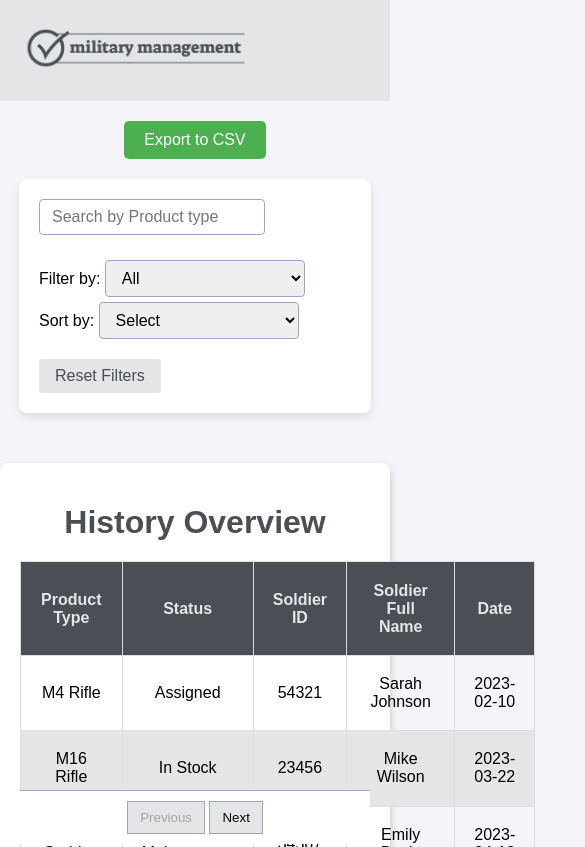
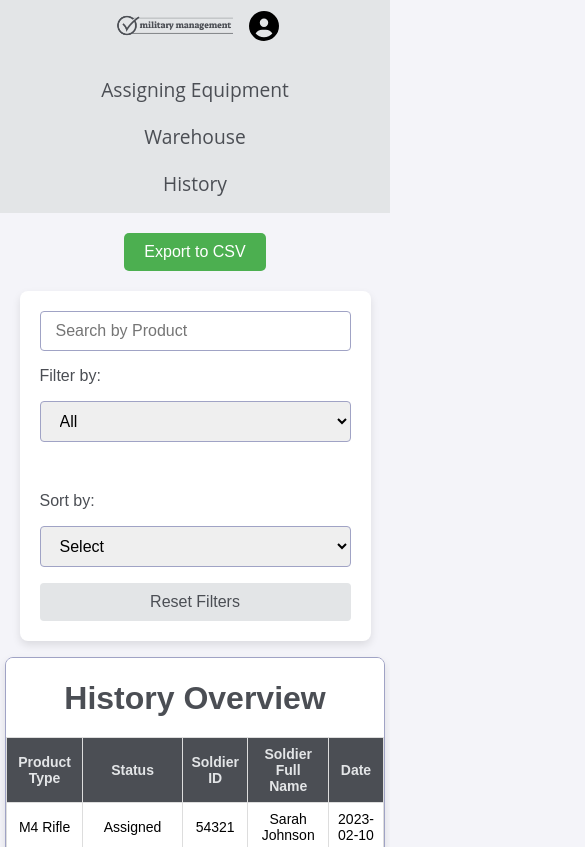
Before and after one commit to zeevjo/military-project-front, a plain HTML site: page history/history.html in a window 390 px wide. Shown: the top 847 px of the page, 585 px wide, since content can reach past the window. Drawn offline with Linux system fonts and the light colour scheme.

Commit message:
finish history responsive layout

```diff
--- a/history/history.css
+++ b/history/history.css
@@ -11,15 +11,25 @@ body {
   background-color: #f4f4f9;
   margin: 0;
   padding: 0;
-  min-height: 100vh;
-  display: flex;
-  flex-direction: column;
 }
 
 /* .filterDiv {
   display: flex;
   justify-content: center;
 } */
+
+.container {
+  height: calc(80vh - 15vh);
+  overflow-y: auto; /* Enable vertical scrolling */
+  margin: 20px auto;
+  border: 1px solid var(--gray-300);
+  border-radius: 8px;
+  background: white;
+  box-shadow: 0 4px 8px rgba(0, 0, 0, 0.1);
+  position: relative; /* To position pagination */
+  max-width: 800px;
+}
+
 #exportCSVBtn {
   background-color: #4caf50; /* Green background */
   color: white; /* White text */
@@ -46,59 +56,71 @@ body {
   border-radius: 8px;
   box-shadow: 0 4px 8px rgba(0, 0, 0, 0.1);
   margin: 1rem auto;
-  width: 80%;
+  width: 90%;
   max-width: 800px;
+  display: flex;
+  flex-wrap: wrap;
+  justify-content: space-between;
+  gap: 20px;
+  box-sizing: border-box;
 }
 
 .filterDiv {
   display: flex;
-  gap: 20px;
+  gap: 1rem;
+  align-items: center;
   flex-wrap: wrap;
+  justify-content: space-between;
+  width: 100%;
+}
+
+.filterDiv div {
+  display: flex;
   align-items: center;
+  gap: 1rem;
   justify-content: space-between;
-  width: 100%; /* Ensures it stretches to full width of the container */
+}
+
+label {
+  font-size: 1rem;
+  color: var(--gray-500);
+}
+
+#searchInput,
+#historyFilter,
+#sortSelect {
+  padding: 10px 15px;
+  font-size: 1rem;
+  border-radius: 4px;
+  border: 1px solid var(--gray-300);
+}
+#historyFilter,
+#sortSelect {
+  padding: 10px 15px;
+  font-size: 1rem;
+  border-radius: 4px;
+  border: 1px solid var(--gray-300);
+  width: 6rem;
 }
 
 #searchInput {
-  padding: 8px 12px;
-  font-size: 1rem;
-  width: 200px;
-  border-radius: 4px;
-  border: 1px solid var(--gray-300);
-}
-
-#historyFilter,
-#sortSelect {
-  padding: 8px 12px;
-  font-size: 1rem;
-  width: 200px;
-  border-radius: 4px;
-  border: 1px solid var(--gray-300);
-  margin-top: 5px;
+  max-width: 300px; /* Limits the maximum size */
+  width: 9rem;
 }
 
 .reset-button {
   background-color: var(--gray-100);
-  padding: 8px 16px;
+  color: var(--gray-500);
+  padding: 10px 20px;
+  font-size: 1rem;
+  border-radius: 4px;
   border: none;
-  border-radius: 4px;
   cursor: pointer;
-  font-size: 1rem;
-  color: var(--gray-500);
   transition: background-color 0.3s;
 }
 
 .reset-button:hover {
   background-color: var(--gray-200);
-}
-
-.container {
-  max-width: 800px;
-  margin: 50px auto;
-  padding: 20px;
-  background: #fff;
-  box-shadow: 0 4px 8px rgba(0, 0, 0, 0.2);
-  border-radius: 8px;
 }
 
 h1 {
@@ -110,17 +132,21 @@ h1 {
 table {
   width: 100%;
   border-collapse: collapse;
+  font-size: clamp(0.875rem, 2vw, 1rem);
   margin-top: 20px;
 }
 
 th,
 td {
-  padding: 1.2rem;
+  padding: clamp(0.5rem, 2vw, 1.2rem);
   text-align: center;
   border: 1px solid #ddd;
 }
 
 th {
+  position: sticky;
+  top: 0;
+  /* z-index: 1; */
   background-color: var(--gray-500);
   color: var(--gray-100);
 }
@@ -138,7 +164,6 @@ footer {
   color: var(--gray-500);
   padding: 2rem 0;
   text-align: center;
-  /* position: fixed; */
   bottom: 0;
   width: 100%;
   font-family: "Open Sans", sans-serif;
@@ -166,7 +191,10 @@ footer p {
 }
 
 .menu {
-  margin-left: 40rem;
+  margin-left: auto; /* Align menu properly */
+  padding: 0 1rem; /* Add padding for consistency */
+  max-width: 100%; /* Ensure menu fits the screen */
+  box-sizing: border-box; /* Include padding in the width calculation */
 }
 
 .menu ul {
@@ -189,6 +217,9 @@ footer p {
   padding: 8px 12px;
   transition: color 0.3s, background-color 0.3s;
   border-radius: 4px;
+  max-width: 100%; /* Ensure links don't exceed the container */
+  overflow-wrap: break-word; /* Break long words to fit the container */
+  white-space: normal; /* Allow wrapping instead of a single line */
 }
 
 .menu ul li a:hover {
@@ -207,15 +238,17 @@ nav {
   justify-content: space-between;
   padding: 0 1rem;
   gap: 10px;
+  flex-wrap: wrap;
 }
 
 nav .logo-icon img {
-  width: 15rem;
+  /* width: 15rem; */
+  width: clamp(8rem, 30vw, 15rem);
   transition: transform 0.3s ease;
 }
 
 nav .profile-icon img {
-  width: 35px;
+  width: clamp(30px, 5vw, 35px);
   transition: transform 0.3s ease;
 }
 
@@ -252,14 +285,14 @@ nav .profile-icon img:hover {
 /* } */
 
 .pagination-container {
+  display: flex;
+  justify-content: center;
   gap: 5px;
-  position: sticky; /* Always visible at the bottom of the container */
+  position: sticky;
   bottom: 0;
-  background-color: white; /* Match container background */
+  background-color: white;
   padding: 10px 0;
   border-top: 1px solid var(--gray-300);
-  display: flex;
-  justify-content: center;
 }
 
 .pagination-btn {
@@ -285,3 +318,64 @@ nav .profile-icon img:hover {
   cursor: not-allowed;
   background-color: var(--gray-200);
 }
+
+@media screen and (max-width: 480px) {
+  nav {
+    justify-content: center;
+    text-align: center;
+  }
+
+  .container {
+    margin: 10px 5px;
+  }
+
+  .menu {
+    order: 3;
+    margin: auto;
+    padding: 10px 0; /* Add padding for consistency */
+    padding-block-end: 1rem;
+  }
+
+  .menu ul {
+    display: flex;
+    flex-direction: column;
+    justify-content: center;
+  }
+
+  .menu ul li {
+    width: 100%;
+    text-align: center;
+  }
+
+  .filter-search-section {
+    display: flex;
+    flex-direction: column;
+    align-items: stretch;
+  }
+
+  .filterDiv {
+    flex-direction: column;
+    align-items: stretch;
+  }
+
+  .filterDiv div {
+    flex-direction: column;
+    align-items: stretch;
+  }
+
+  #historyFilter {
+    width: auto;
+  }
+
+  #sortSelect {
+    width: auto;
+  }
+
+  #searchInput {
+    width: auto;
+  }
+
+  .social-media a {
+    margin: 0 0.25rem;
+  }
+}
--- a/history/history.html
+++ b/history/history.html
@@ -44,7 +44,7 @@
           <input
             type="text"
             id="searchInput"
-            placeholder="Search by Product type"
+            placeholder="Search by Product"
             oninput="applySearchAndFilters()"
           />
           <div>
--- a/warehouse/style.css
+++ b/warehouse/style.css
@@ -64,9 +64,9 @@ tr:hover {
   display: flex;
   justify-content: center;
   gap: 5px;
-  position: sticky; /* Always visible at the bottom of the container */
+  position: sticky;
   bottom: 0;
-  background-color: white; /* Match container background */
+  background-color: white;
   padding: 10px 0;
   border-top: 1px solid var(--gray-300);
 }
```
